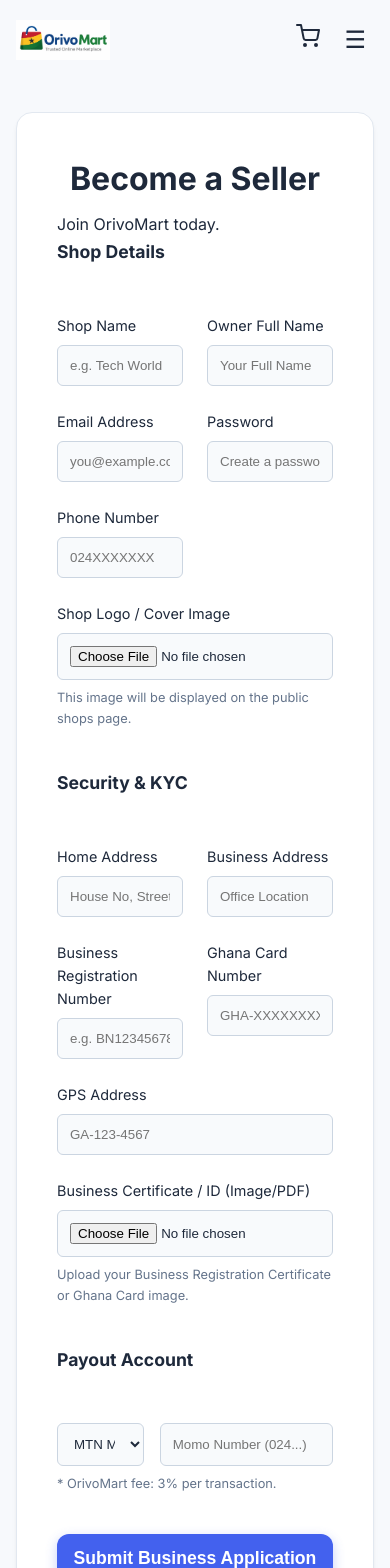
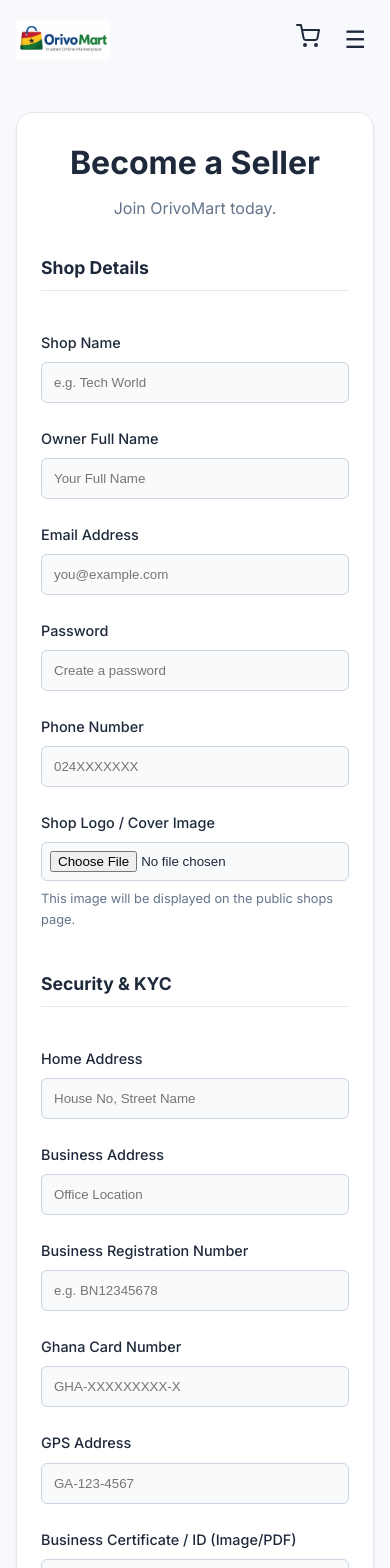
Before and after one commit to abdulgafurissah/orivomart, a Next.js app: page /auth/signup in a window 390 px wide. Shown: the top 1568 px of the page. Built offline with nearby package versions, Linux system fonts and the light colour scheme; no server answers.

Commit message:
fix: refactor signup page styling to use css modules for better mobile responsiveness and theming

```diff
--- a/src/app/auth/signup/page.tsx
+++ b/src/app/auth/signup/page.tsx
@@ -5,6 +5,8 @@ import Link from 'next/link';
 
 import { useRouter } from 'next/navigation';
 import { registerSeller } from '@/app/actions/seller-signup';
+
+import styles from './signup.module.css';
 
 export default function SellerSignup() {
     const [formData, setFormData] = useState({
@@ -56,109 +58,109 @@ export default function SellerSignup() {
     };
 
     return (
-        <div className="container" style={{ minHeight: 'calc(100vh - 80px)', display: 'flex', alignItems: 'center', justifyContent: 'center', padding: '2rem 1rem' }}>
-            <div className="glass-panel" style={{ width: '100%', maxWidth: '800px', padding: '2.5rem' }}>
-                <h2 style={{ fontSize: '2rem', marginBottom: '0.5rem', textAlign: 'center' }}>Become a Seller</h2>
-                Join OrivoMart today.
+        <div className={`container ${styles.container}`}>
+            <div className={`glass-panel ${styles.formPanel}`}>
+                <h2 className={styles.title}>Become a Seller</h2>
+                <div className={styles.subtitle}>Join OrivoMart today.</div>
 
-                <form onSubmit={handleSubmit} style={{ display: 'grid', gridTemplateColumns: '1fr 1fr', gap: '1.5rem' }}>
+                <form onSubmit={handleSubmit} className={styles.formGrid}>
 
                     {/* Basic Info */}
-                    <div style={{ gridColumn: '1 / -1' }}>
-                        <h3 style={{ fontSize: '1.1rem', marginBottom: '1rem', borderBottom: '1px solid var(--glass-border)', paddingBottom: '0.5rem' }}>Shop Details</h3>
+                    <div className={styles.fullWidth}>
+                        <h3 className={styles.sectionTitle}>Shop Details</h3>
                     </div>
 
                     <div>
-                        <label style={{ display: 'block', marginBottom: '0.5rem', fontSize: '0.9rem' }}>Shop Name</label>
+                        <label className={styles.label}>Shop Name</label>
                         <input required type="text" placeholder="e.g. Tech World" value={formData.shopName} onChange={(e) => setFormData({ ...formData, shopName: e.target.value })}
-                            style={{ width: '100%', padding: '12px', borderRadius: 'var(--radius-sm)', background: 'rgba(0,0,0,0.2)', border: '1px solid var(--glass-border)', color: 'white' }} />
+                            className={styles.input} />
                     </div>
                     <div>
-                        <label style={{ display: 'block', marginBottom: '0.5rem', fontSize: '0.9rem' }}>Owner Full Name</label>
+                        <label className={styles.label}>Owner Full Name</label>
                         <input required type="text" placeholder="Your Full Name" value={formData.ownerName} onChange={(e) => setFormData({ ...formData, ownerName: e.target.value })}
-                            style={{ width: '100%', padding: '12px', borderRadius: 'var(--radius-sm)', background: 'rgba(0,0,0,0.2)', border: '1px solid var(--glass-border)', color: 'white' }} />
+                            className={styles.input} />
                     </div>
                     <div>
-                        <label style={{ display: 'block', marginBottom: '0.5rem', fontSize: '0.9rem' }}>Email Address</label>
+                        <label className={styles.label}>Email Address</label>
                         <input required type="email" placeholder="you@example.com" value={formData.email} onChange={(e) => setFormData({ ...formData, email: e.target.value })}
-                            style={{ width: '100%', padding: '12px', borderRadius: 'var(--radius-sm)', background: 'rgba(0,0,0,0.2)', border: '1px solid var(--glass-border)', color: 'white' }} />
+                            className={styles.input} />
                     </div>
                     <div>
-                        <label style={{ display: 'block', marginBottom: '0.5rem', fontSize: '0.9rem' }}>Password</label>
+                        <label className={styles.label}>Password</label>
                         <input required type="password" placeholder="Create a password" value={formData.password} onChange={(e) => setFormData({ ...formData, password: e.target.value })}
-                            style={{ width: '100%', padding: '12px', borderRadius: 'var(--radius-sm)', background: 'rgba(0,0,0,0.2)', border: '1px solid var(--glass-border)', color: 'white' }} />
+                            className={styles.input} />
                     </div>
                     <div>
-                        <label style={{ display: 'block', marginBottom: '0.5rem', fontSize: '0.9rem' }}>Phone Number</label>
+                        <label className={styles.label}>Phone Number</label>
                         <input required type="text" placeholder="024XXXXXXX" value={formData.phone} onChange={(e) => setFormData({ ...formData, phone: e.target.value })}
-                            style={{ width: '100%', padding: '12px', borderRadius: 'var(--radius-sm)', background: 'rgba(0,0,0,0.2)', border: '1px solid var(--glass-border)', color: 'white' }} />
+                            className={styles.input} />
                     </div>
 
-                    <div style={{ gridColumn: '1 / -1' }}>
-                        <label style={{ display: 'block', marginBottom: '0.5rem', fontSize: '0.9rem' }}>Shop Logo / Cover Image</label>
+                    <div className={styles.fullWidth}>
+                        <label className={styles.label}>Shop Logo / Cover Image</label>
                         <input type="file" accept="image/*" onChange={(e) => setShopImageFile(e.target.files ? e.target.files[0] : null)}
-                            style={{ width: '100%', padding: '12px', borderRadius: 'var(--radius-sm)', background: 'rgba(0,0,0,0.2)', border: '1px solid var(--glass-border)', color: 'white' }} />
-                        <p style={{ fontSize: '0.8rem', color: 'var(--text-secondary)', marginTop: '0.5rem' }}>This image will be displayed on the public shops page.</p>
+                            className={styles.input} style={{ padding: '8px' }} />
+                        <p className={styles.helperText}>This image will be displayed on the public shops page.</p>
                     </div>
 
                     {/* KYC Info */}
-                    <div style={{ gridColumn: '1 / -1', marginTop: '1rem' }}>
-                        <h3 style={{ fontSize: '1.1rem', marginBottom: '1rem', borderBottom: '1px solid var(--glass-border)', paddingBottom: '0.5rem' }}>Security & KYC</h3>
+                    <div className={styles.fullWidth} style={{ marginTop: '1rem' }}>
+                        <h3 className={styles.sectionTitle}>Security & KYC</h3>
                     </div>
 
                     <div>
-                        <label style={{ display: 'block', marginBottom: '0.5rem', fontSize: '0.9rem' }}>Home Address</label>
+                        <label className={styles.label}>Home Address</label>
                         <input required type="text" placeholder="House No, Street Name" value={formData.homeAddress} onChange={(e) => setFormData({ ...formData, homeAddress: e.target.value })}
-                            style={{ width: '100%', padding: '12px', borderRadius: 'var(--radius-sm)', background: 'rgba(0,0,0,0.2)', border: '1px solid var(--glass-border)', color: 'white' }} />
+                            className={styles.input} />
                     </div>
                     <div>
-                        <label style={{ display: 'block', marginBottom: '0.5rem', fontSize: '0.9rem' }}>Business Address</label>
+                        <label className={styles.label}>Business Address</label>
                         <input required type="text" placeholder="Office Location" value={formData.businessAddress} onChange={(e) => setFormData({ ...formData, businessAddress: e.target.value })}
-                            style={{ width: '100%', padding: '12px', borderRadius: 'var(--radius-sm)', background: 'rgba(0,0,0,0.2)', border: '1px solid var(--glass-border)', color: 'white' }} />
+                            className={styles.input} />
                     </div>
                     <div>
-                        <label style={{ display: 'block', marginBottom: '0.5rem', fontSize: '0.9rem' }}>Business Registration Number</label>
+                        <label className={styles.label}>Business Registration Number</label>
                         <input required type="text" placeholder="e.g. BN12345678" value={formData.businessRegNum} onChange={(e) => setFormData({ ...formData, businessRegNum: e.target.value })}
-                            style={{ width: '100%', padding: '12px', borderRadius: 'var(--radius-sm)', background: 'rgba(0,0,0,0.2)', border: '1px solid var(--glass-border)', color: 'white' }} />
+                            className={styles.input} />
                     </div>
                     <div>
-                        <label style={{ display: 'block', marginBottom: '0.5rem', fontSize: '0.9rem' }}>Ghana Card Number</label>
+                        <label className={styles.label}>Ghana Card Number</label>
                         <input required type="text" placeholder="GHA-XXXXXXXXX-X" value={formData.ghanaCardNum} onChange={(e) => setFormData({ ...formData, ghanaCardNum: e.target.value })}
-                            style={{ width: '100%', padding: '12px', borderRadius: 'var(--radius-sm)', background: 'rgba(0,0,0,0.2)', border: '1px solid var(--glass-border)', color: 'white' }} />
+                            className={styles.input} />
                     </div>
-                    <div style={{ gridColumn: '1 / -1' }}>
-                        <label style={{ display: 'block', marginBottom: '0.5rem', fontSize: '0.9rem' }}>GPS Address</label>
+                    <div className={styles.fullWidth}>
+                        <label className={styles.label}>GPS Address</label>
                         <input required type="text" placeholder="GA-123-4567" value={formData.gpsAddress} onChange={(e) => setFormData({ ...formData, gpsAddress: e.target.value })}
-                            style={{ width: '100%', padding: '12px', borderRadius: 'var(--radius-sm)', background: 'rgba(0,0,0,0.2)', border: '1px solid var(--glass-border)', color: 'white' }} />
+                            className={styles.input} />
                     </div>
 
-                    <div style={{ gridColumn: '1 / -1' }}>
-                        <label style={{ display: 'block', marginBottom: '0.5rem', fontSize: '0.9rem' }}>Business Certificate / ID (Image/PDF)</label>
+                    <div className={styles.fullWidth}>
+                        <label className={styles.label}>Business Certificate / ID (Image/PDF)</label>
                         <input type="file" accept="image/*,.pdf" onChange={(e) => setKycFile(e.target.files ? e.target.files[0] : null)}
-                            style={{ width: '100%', padding: '12px', borderRadius: 'var(--radius-sm)', background: 'rgba(0,0,0,0.2)', border: '1px solid var(--glass-border)', color: 'white' }} />
-                        <p style={{ fontSize: '0.8rem', color: 'var(--text-secondary)', marginTop: '0.5rem' }}>Upload your Business Registration Certificate or Ghana Card image.</p>
+                            className={styles.input} style={{ padding: '8px' }} />
+                        <p className={styles.helperText}>Upload your Business Registration Certificate or Ghana Card image.</p>
                     </div>
 
                     {/* Payment Info */}
-                    <div style={{ gridColumn: '1 / -1', marginTop: '1rem' }}>
-                        <h3 style={{ fontSize: '1.1rem', marginBottom: '1rem', borderBottom: '1px solid var(--glass-border)', paddingBottom: '0.5rem' }}>Payout Account</h3>
+                    <div className={styles.fullWidth} style={{ marginTop: '1rem' }}>
+                        <h3 className={styles.sectionTitle}>Payout Account</h3>
                     </div>
 
-                    <div style={{ gridColumn: '1 / -1' }}>
-                        <div style={{ display: 'grid', gridTemplateColumns: '1fr 2fr', gap: '1rem' }}>
+                    <div className={styles.fullWidth}>
+                        <div className={styles.paymentGrid}>
                             <select required value={formData.momoNetwork} onChange={(e) => setFormData({ ...formData, momoNetwork: e.target.value })}
-                                style={{ width: '100%', padding: '12px', borderRadius: 'var(--radius-sm)', background: 'rgba(0,0,0,0.2)', border: '1px solid var(--glass-border)', color: 'white' }}>
-                                <option value="MTN" style={{ color: 'black' }}>MTN Mobile Money</option>
-                                <option value="VOD" style={{ color: 'black' }}>Telecel Cash</option>
-                                <option value="ATL" style={{ color: 'black' }}>AirtelTigo Money</option>
+                                className={styles.input}>
+                                <option value="MTN">MTN Mobile Money</option>
+                                <option value="VOD">Telecel Cash</option>
+                                <option value="ATL">AirtelTigo Money</option>
                             </select>
                             <input required type="text" placeholder="Momo Number (024...)" value={formData.momoNumber} onChange={(e) => setFormData({ ...formData, momoNumber: e.target.value })}
-                                style={{ width: '100%', padding: '12px', borderRadius: 'var(--radius-sm)', background: 'rgba(0,0,0,0.2)', border: '1px solid var(--glass-border)', color: 'white' }} />
+                                className={styles.input} />
                         </div>
-                        <p style={{ fontSize: '0.8rem', color: 'var(--text-secondary)', marginTop: '0.5rem' }}>* OrivoMart fee: 3% per transaction.</p>
+                        <p className={styles.helperText}>* OrivoMart fee: 3% per transaction.</p>
                     </div>
 
-                    <div style={{ gridColumn: '1 / -1', paddingTop: '1rem' }}>
+                    <div className={styles.fullWidth} style={{ paddingTop: '1rem' }}>
                         <button disabled={isLoading} type="submit" className="btn btn-primary" style={{ width: '100%', padding: '14px', fontSize: '1.1rem', opacity: isLoading ? 0.7 : 1 }}>
                             {isLoading ? 'Verifying...' : 'Submit Business Application'}
                         </button>
--- /dev/null
+++ b/src/app/auth/signup/signup.module.css
@@ -0,0 +1,85 @@
+.container {
+    min-height: calc(100vh - 80px);
+    display: flex;
+    align-items: center;
+    justify-content: center;
+    padding: 2rem 1rem;
+}
+
+.formPanel {
+    width: 100%;
+    max-width: 800px;
+    padding: 2.5rem;
+}
+
+.title {
+    font-size: 2rem;
+    margin-bottom: 0.5rem;
+    text-align: center;
+    color: var(--text-primary);
+}
+
+.subtitle {
+    text-align: center;
+    margin-bottom: 2rem;
+    color: var(--text-secondary);
+}
+
+.formGrid {
+    display: grid;
+    grid-template-columns: 1fr 1fr;
+    gap: 1.5rem;
+}
+
+.fullWidth {
+    grid-column: 1 / -1;
+}
+
+.sectionTitle {
+    font-size: 1.1rem;
+    margin-bottom: 1rem;
+    border-bottom: 1px solid var(--card-border);
+    padding-bottom: 0.5rem;
+    color: var(--text-primary);
+}
+
+.label {
+    display: block;
+    margin-bottom: 0.5rem;
+    font-size: 0.9rem;
+    font-weight: 500;
+    color: var(--text-primary);
+}
+
+.input {
+    width: 100%;
+    padding: 12px;
+    border-radius: var(--radius-sm);
+    /* Global CSS handles background/border/color usually, but we can enforce standard input look here if needed */
+}
+
+.helperText {
+    font-size: 0.8rem;
+    color: var(--text-secondary);
+    margin-top: 0.5rem;
+}
+
+.paymentGrid {
+    display: grid;
+    grid-template-columns: 1fr 2fr;
+    gap: 1rem;
+}
+
+@media (max-width: 768px) {
+    .formGrid {
+        grid-template-columns: 1fr;
+    }
+
+    .formPanel {
+        padding: 1.5rem;
+    }
+
+    .paymentGrid {
+        grid-template-columns: 1fr;
+    }
+}
```
